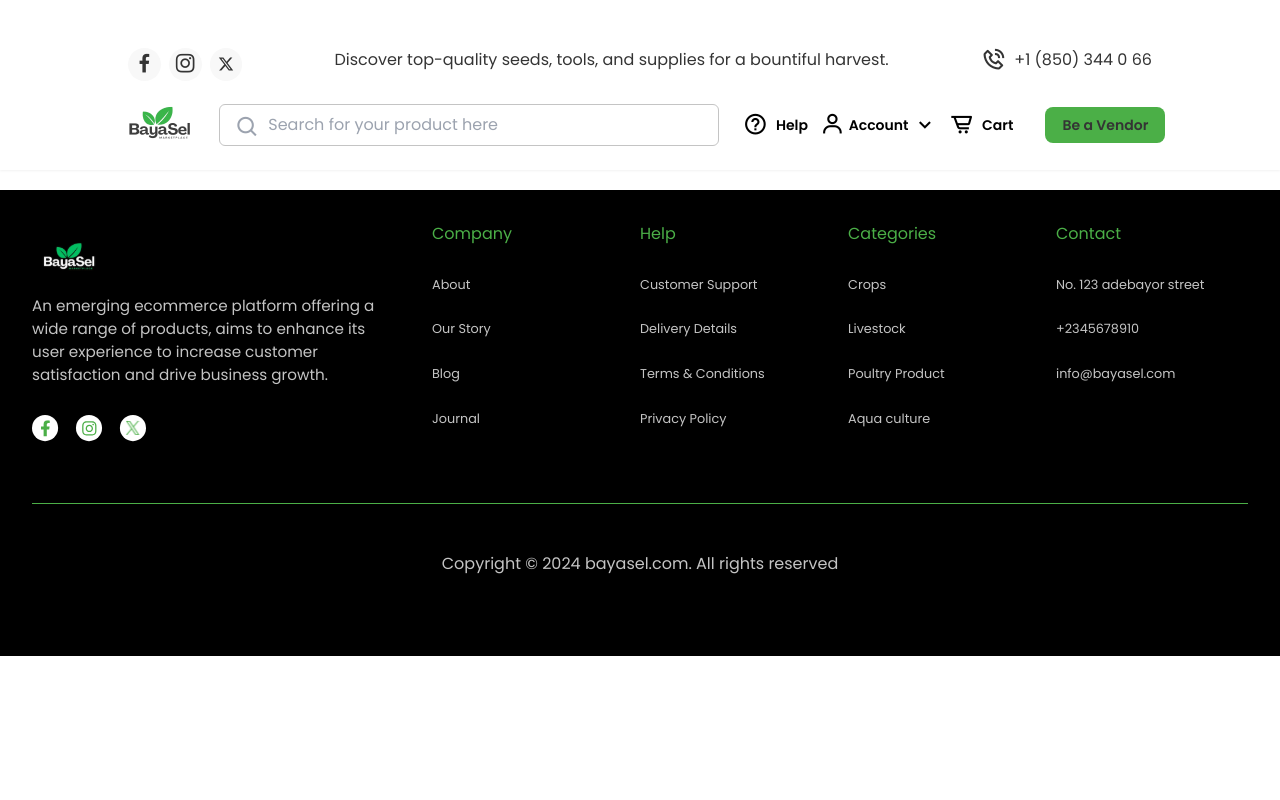
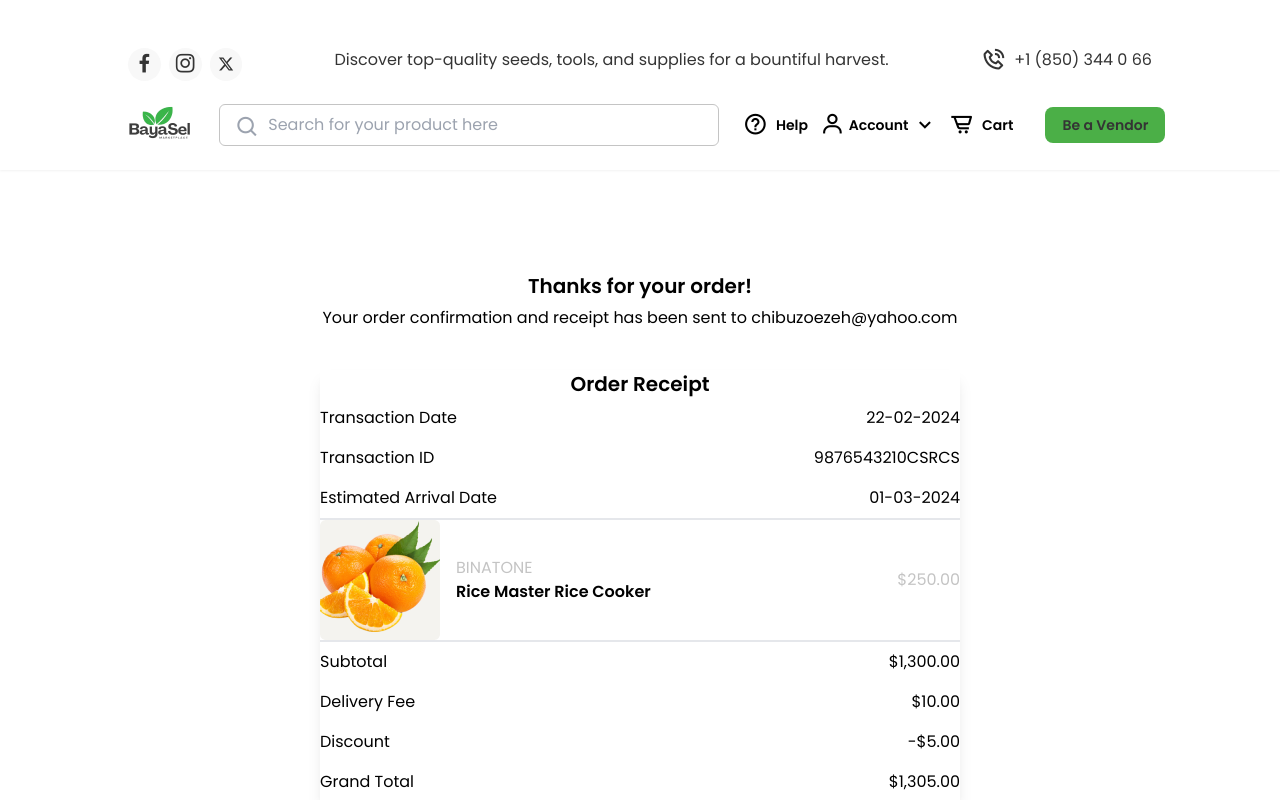
Before and after one commit to BayaSel/BayaSel, a React (Vite) app: page / in a window 1280 px wide. Shown: the top 800 px of the page. Built offline with nearby package versions, Linux system fonts and the light colour scheme.

Commit message:
added the success-details page

```diff
--- a/src/App.jsx
+++ b/src/App.jsx
@@ -1,10 +1,11 @@
-import { Routes, Route } from "react-router-dom";
-import "./App.css";
-import Footer from "./components/Footer";
-import Header from "./components/Header";
+import { Routes, Route } from 'react-router-dom';
+import './App.css';
+import Footer from './components/Footer';
+import Header from './components/Header';
 // import Home from "./components/home/Home";
-import LoginForm from "./pages/LoginForm";
-import RegisterForm from "./pages/RegisterForm";
+import LoginForm from './pages/LoginForm';
+import RegisterForm from './pages/RegisterForm';
+import SuccessDetails from './pages/SuccessDetails';
 
 function App() {
   return (
@@ -12,18 +13,20 @@
       {/* <Header /> */}
       <Routes>
         <Route
-          path="/"
+          path='/'
           element={
             <>
               {/* {" "} */}
               <Header />
+              <SuccessDetails />
               <Footer />
             </>
           }
         />
-        <Route path="/register" element={<RegisterForm />} />
-        <Route path="/login" element={<LoginForm />} />
-        <Route path="*" element={<p>Page Not found </p>} />
+        <Route path='/register' element={<RegisterForm />} />
+        <Route path='/login' element={<LoginForm />} />
+        <Route path='/success_details' element={<SuccessDetails />} />
+        <Route path='*' element={<p>Page Not found </p>} />
       </Routes>
       {/* There would be a routing or Action btn in the header component(sign In) */}
     </>
--- /dev/null
+++ b/src/pages/SuccessDetails.jsx
@@ -0,0 +1,64 @@
+import React from 'react';
+import orange from '../assets/cart/orange.png';
+
+const SuccessDetails = () => {
+  const receiptTransaction = [
+    { title: 'Transaction Date', value: '22-02-2024' },
+    { title: 'Transaction ID', value: '9876543210CSRCS' },
+    { title: 'Estimated Arrival Date', value: '01-03-2024' },
+  ];
+
+  const receiptAmount = [
+    { title: 'Subtotal', value: '$1,300.00' },
+    { title: 'Delivery Fee', value: '$10.00' },
+    { title: 'Discount', value: '-$5.00' },
+    { title: 'Grand Total', value: '$1,305.00' },
+  ];
+  return (
+    <div className='mt-24 mb-20 ml-auto mr-auto w-1/2 '>
+      <h4 className='text-center font-semibold text-xl leading-10'>
+        Thanks for your order!
+      </h4>
+      <p className='text-center'>
+        Your order confirmation and receipt has been sent to
+        chibuzoezeh@yahoo.com
+      </p>
+      <div className='shadow-lg mt-10'>
+        <h4 className='text-center font-semibold text-xl'>Order Receipt</h4>
+        {receiptTransaction.map((item) => {
+          return (
+            <div className='flex justify-between leading-10'>
+              <p>{item.title}</p>
+              <p>{item.value}</p>
+            </div>
+          );
+        })}
+        <div className='flex justify-between items-center border-t-2 border-b-2                                    '>
+          <div className='flex justify-between items-center gap-4'>
+            <img src={orange} alt='' />
+            <div>
+              <p className='text-[#C4C4C4]'>BINATONE</p>
+              <p className=' font-semibold '>Rice Master Rice Cooker</p>
+            </div>
+          </div>
+          <p className='text-[#C4C4C4]'>$250.00</p>
+        </div>
+        {receiptAmount.map((item) => {
+          return (
+            <div className='flex justify-between leading-10'>
+              <p>{item.title}</p>
+              <p>{item.value}</p>
+            </div>
+          );
+        })}
+      </div>
+      <div className='flex justify-center'>
+        <button className='w-[512px] h-[48px] bg-[#4BAF47] hover:bg-[#5ad356] rounded-lg text-[#ffffff] font-normal mt-16'>
+          Continue Shopping
+        </button>
+      </div>
+    </div>
+  );
+};
+
+export default SuccessDetails;
```
Also changed, not shown: 1 other file (tests, documents, lock files or other folders).
